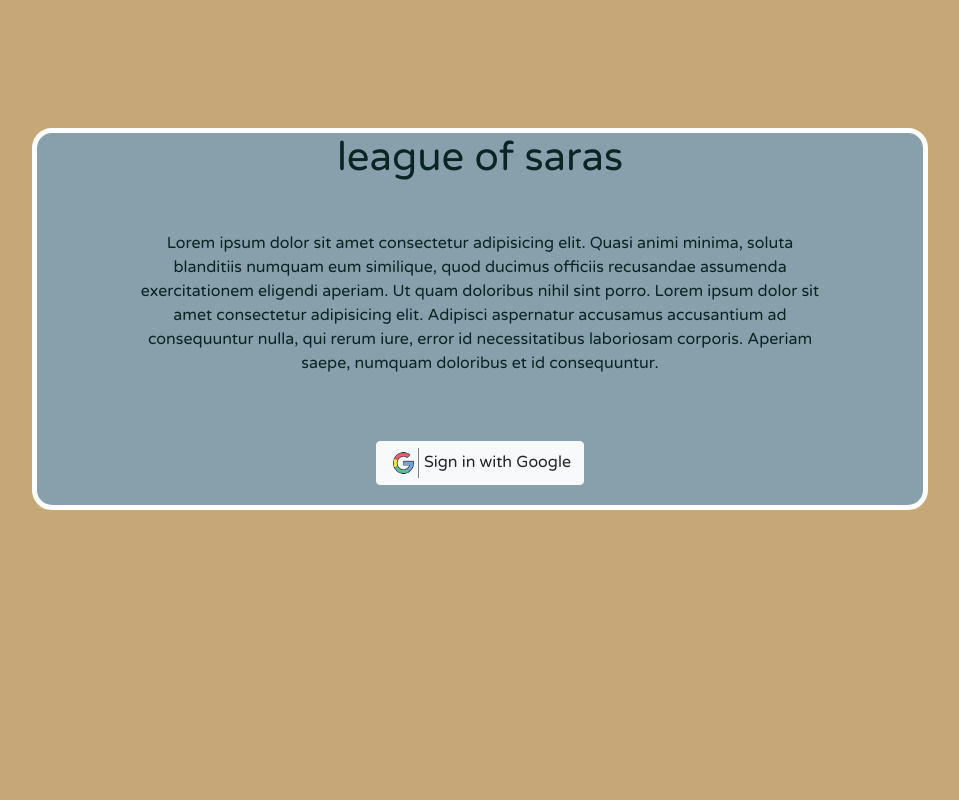
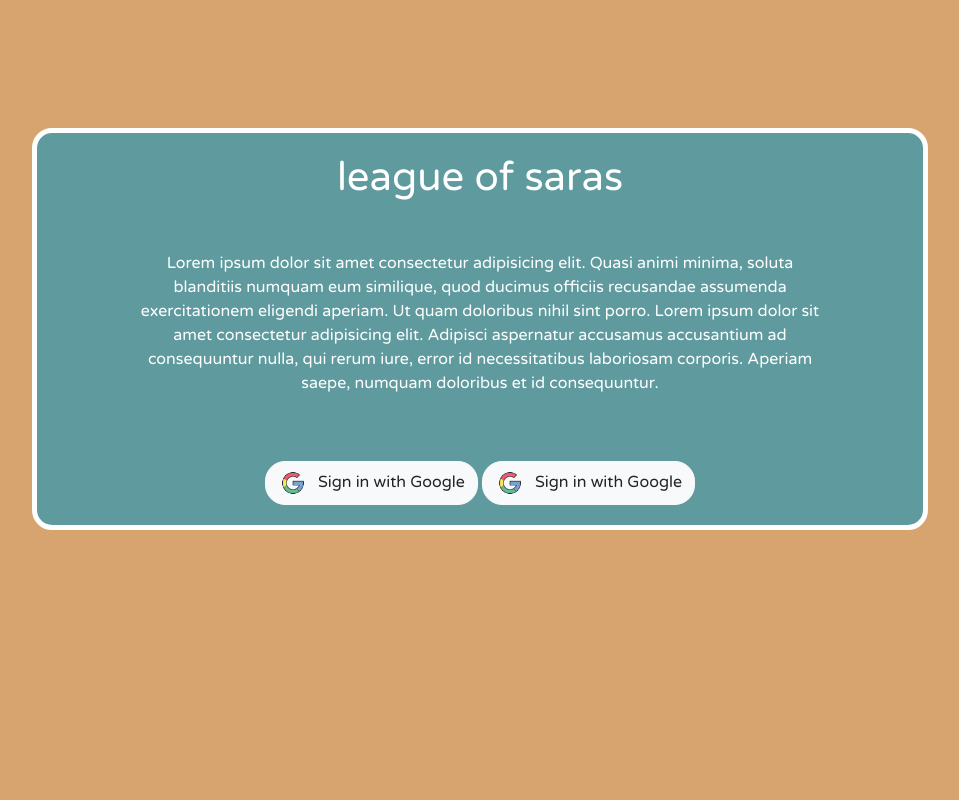
Before and after one commit to Klan300/league_of_saras, a Django app: template CardGame/templates/Cardgame/index.html in a window 1280 px wide. Shown: the whole page, without its empty margins (160-1119 px from the left). Run offline with Django 3.2, Linux system fonts and the light colour scheme; the template is opened without the code that fills it, so the values that code supplies are empty; some libraries are stand-ins or nearby versions.

Commit message:
change color

```diff
--- a/CardGame/static/css/index.css
+++ b/CardGame/static/css/index.css
@@ -1,10 +1,10 @@
 * {
     font-family: 'Varela Round', sans-serif;
-    color: #072525;
+    color: #ffffff;
 }
 
 body {
-    background-color: #c6a878;
+    background-color: #d7a46f;
 }
 
 
@@ -19,8 +19,9 @@ body {
     width: 70%;
     border: 5px solid white;
     border-radius: 20px;
-    background-color: #87a0ab;
+    background-color: #5f9b9e;
     margin-top: 10%;
+    padding-top: 20px;
 }
 
 
@@ -34,10 +35,12 @@ body {
     margin-bottom: 20px;
 }
 
+.signin {
+    border-radius: 20px;
+}
 
 .google{
     width: 30px;
     height: 30px;
-    border-right: 1px solid grey;
-    margin-right: 5px;
+    margin-right: 10px;
 }
--- a/CardGame/templates/Cardgame/index.html
+++ b/CardGame/templates/Cardgame/index.html
@@ -32,8 +32,8 @@
           logout
         </a>
         {% else %}
-        <i class="fab fa-google"></i>
-        <a href="{% url "social:begin" "google-oauth2" %}" class="btn btn-light"><img src="{{ google }}" class="google" alt="My image">Sign in with Google</a>
+        <a href="{% url "social:begin" "google-oauth2" %}" class="btn btn-light signin"><img src="{{ google }}" class="google" alt="My image">Sign in with Google</a>
+        <a href="{% url "social:begin" "google-oauth2" %}" class="btn btn-light signin"><img src="{{ google }}" class="google" alt="My image">Sign in with Google</a>
         {% endif %}
       </div>
     </div>
```
